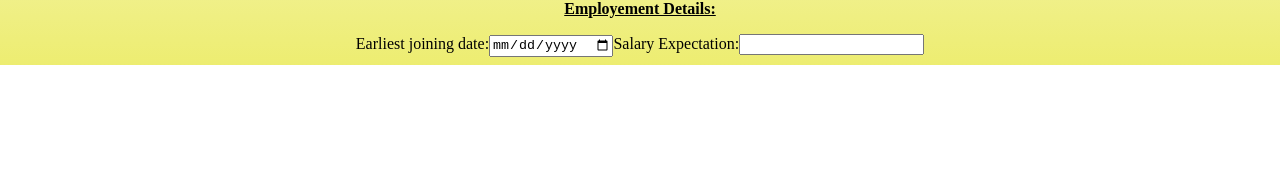
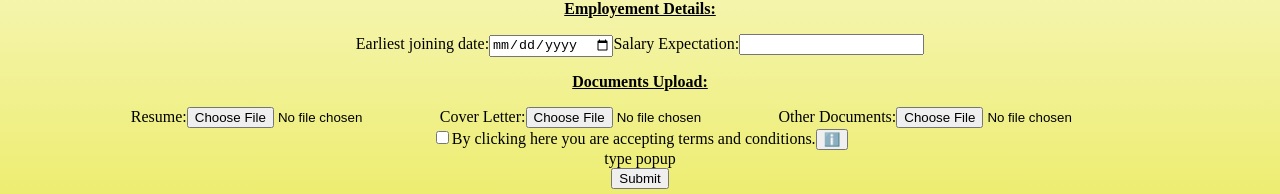
Before and after one commit to rakshasubramanya08/Jop-Portal-App, a React (Vite) app: page / in a window 1280 px wide. Shown: the part 742-936 px from the top of the page. Before the commit the page ends 807 px from the top, so only its background shows below. Built offline with nearby package versions, Linux system fonts and the light colour scheme; no server answers.

Commit message:
Added popup notify for button.

```diff
--- a/src/FrontEnd/Portal.jsx
+++ b/src/FrontEnd/Portal.jsx
@@ -4,6 +4,7 @@ import "./Portal.css";
 function Portal() {
   const [country, setCountry] = useState([]);         // [{code, name}]
   const [nationality, setNationality] = useState(""); // selected value
+  const [open, setOpen] = useState(false);
 
   useEffect(() => {
     fetch("https://restcountries.com/v3.1/all?fields=name,cca2")
@@ -16,6 +17,8 @@ function Portal() {
       })
       .catch(console.error);
   }, []);
+
+  const handleClick = ()=> setOpen(o => !o);
 
   return (
     <>
@@ -87,6 +90,37 @@ function Portal() {
             <label htmlFor="salary">Salary Expectation:</label>
             <input type="number" />
         </div>
+        <div>
+        <div className="upload">
+          <p><b><u>Documents Upload:</u></b></p>
+           <label htmlFor="resume">Resume:</label>
+            <input type="file" />
+
+            <label htmlFor="coverle">Cover Letter:</label>
+            <input type="file" />
+
+            <label htmlFor="otherdocs">Other Documents:</label>
+            <input type="file" />
+        </div>
+
+        <div>
+            <div className="lastBox">
+            <input type="checkbox" /><label htmlFor="term">By clicking here you are accepting terms and conditions.</label>
+            <button  type="button"
+                     className="info"
+                     aria-expanded={open}
+                     aria-controls="popup1"
+                     onClick={handleClick}>
+            ℹ️
+            </button>
+            <div id="popup1" className={`popup right ${open ? "show" : ""}`}>type popup</div>
+           </div>
+        </div>
+        </div>
+
+
+        <button className="btnS">Submit</button>
+
       </div>
     </>
   );
```
